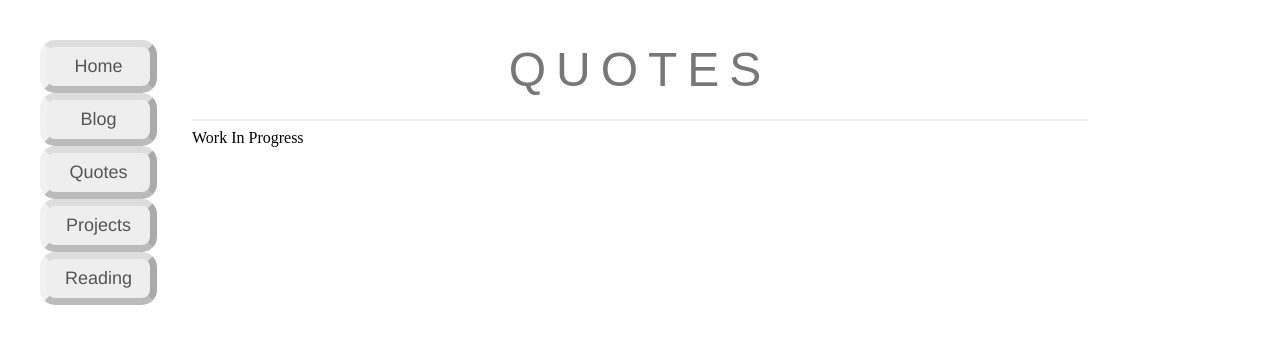
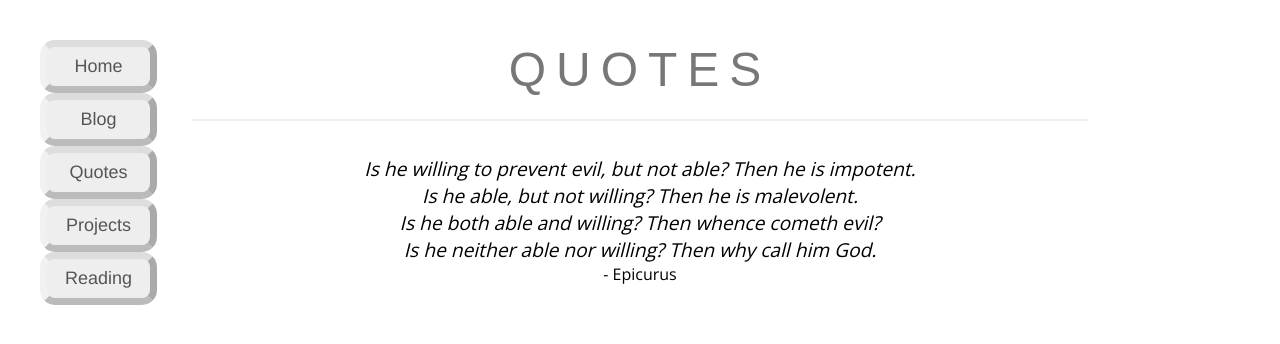
Before and after one commit to Morphinity/morphinity.github.io, a Jekyll site: the page built from quotes/index.html, in a window 1280 px wide. Shown: the top 344 px of the page. Built offline with Jekyll 4.4.1, drawn with Linux system fonts in a browser that asks for light colours.

Commit message:
Added quotes dev, changed post and current books

```diff
--- /dev/null
+++ b/_data/quotes.yml
@@ -0,0 +1,5 @@
+- quote : "Is he willing to prevent evil, but not able? Then he is impotent. <br/>
+           Is he able, but not willing? Then he is malevolent. <br/>
+           Is he both able and willing? Then whence cometh evil? <br/>
+           Is he neither able nor willing? Then why call him God."
+  author : "Epicurus"
--- a/_layouts/default.html
+++ b/_layouts/default.html
@@ -7,6 +7,7 @@
 		<link rel="stylesheet" type="text/css" href="/css/blog.css">
 		<link rel="stylesheet" type="text/css" href="/css/post.css">
 		<link rel="stylesheet" type="text/css" href="/css/books.css">
+		<link rel="stylesheet" type="text/css" href="/css/quotes.css">
 		<link rel="stylesheet" type="text/css" href="//fonts.googleapis.com/css?family=Open+Sans" />
 	</head>
 	<body>
--- /dev/null
+++ b/css/quotes.css
@@ -0,0 +1,26 @@
+#quotes_container {
+	font-family: 'Open Sans';
+	margin: auto;
+	width: 75%;
+	padding: 10px;
+}
+
+#quotes_container ul {
+	padding: 0px;
+	text-align: center;
+}
+
+
+#quotes_container li {
+	list-style: none;
+}
+
+#quote {
+	text-align: justify;
+	font-style: italic;
+	font-size: 1.2em;
+}
+
+#author {
+	font-size: 1em;
+}
--- a/index.html
+++ b/index.html
@@ -6,7 +6,7 @@ pageTitle: Mohit Bakshi
 <div id="about">
 	<img id="home_image" src="/assets/low_res.jpg"/>
 	<div id="about_section">
-		Hi! I am a Software Developer working at Adobe on Video and Audio editing applications. Currently I am building a video player and video editing/rendering pipelines on Android and in the near future I will be creating the same on browser.
+		Hi! I am a Software Developer working at Adobe on Video and Audio editing applications. Currently I am building a video player and video editing/rendering pipelines on Android and in the past I have created the same on browser.
 		<br/> <br/>
 		I graduated in Computer Science from IIT Roorkee, where I developed and explored my interests in Data Mining and Distributed Intelligence. <br/> <br/>
 		Presently, I am exploring AI Planning, Distributed Algorithms and Evolutionary Sciences. I enjoy reading, problem solving, driving and meditation.</div>
--- a/quotes/index.html
+++ b/quotes/index.html
@@ -2,6 +2,14 @@
 layout: default
 title: QUOTES
 ---
-<div>
-	Work In Progress
+<div id="quotes_container">
+	<ul>
+		{% for quoteObj in site.data.quotes %}
+			<li>
+				<span id="quote"> {{quoteObj.quote}} </span>
+				<br/>
+				<span id="author"> - {{quoteObj.author}} </span>
+			</li>
+		{% endfor %}
+	</ul>
 </div>
```
Also changed, not shown: _data/currentBooks.yml (+5 -2 lines), _posts/2015-10-14-launching-blog.md (+1 -1 lines).
